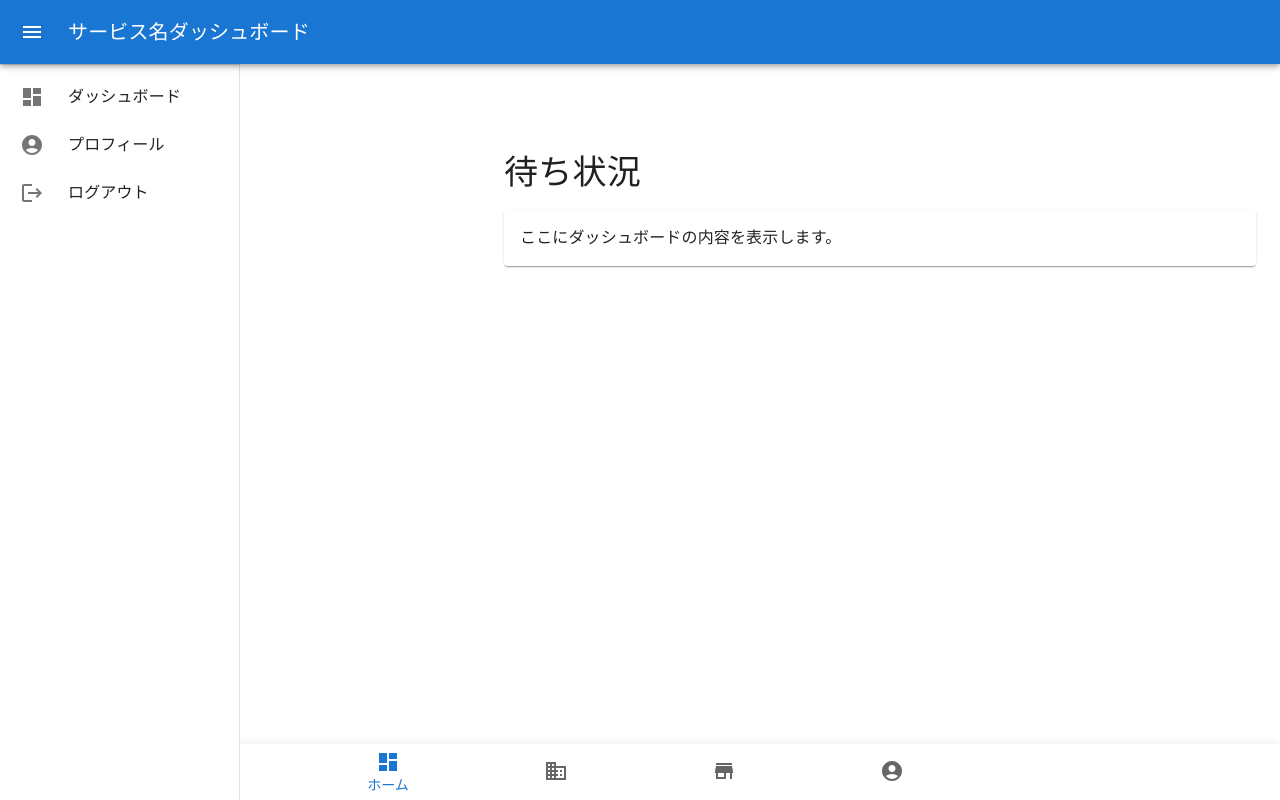
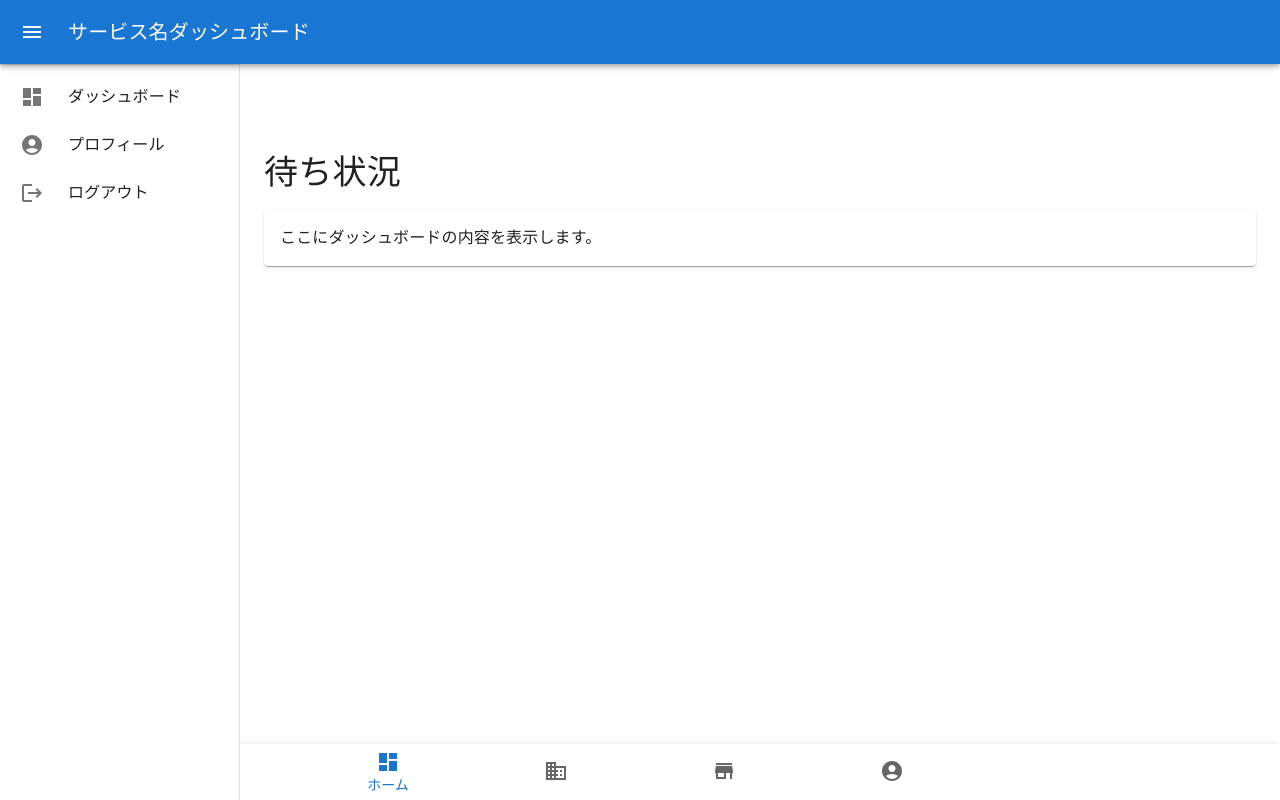
Before and after one commit to sutok/fastapi-sample-mcp-server, a React (Create React App) app in the folder frontend/: page /dashboard in a window 1280 px wide. Built offline with nearby package versions, Linux system fonts and the light colour scheme; no server answers; sample sign-in values are in the browser's storage.

Commit message:
メインコンテンツを左寄せ

```diff
--- a/frontend/src/components/layouts/DefaultLayout.tsx
+++ b/frontend/src/components/layouts/DefaultLayout.tsx
@@ -32,8 +32,8 @@ const drawerWidth = 240;
 
 const AppBar = styled(MuiAppBar)(({ theme }) => ({
   zIndex: theme.zIndex.drawer + 1,
-  width: '100%',
-  position: 'fixed'
+  width: "100%",
+  position: "fixed",
 }));
 
 const DrawerHeader = styled("div")(({ theme }) => ({
@@ -108,7 +108,9 @@ const DefaultLayout: React.FC<{ children: React.ReactNode }> = ({
             width: drawerWidth,
             boxSizing: "border-box",
             whiteSpace: "nowrap",
-            ...(isMobile ? {} : {
+            ...(isMobile
+              ? {}
+              : {
                   width: open ? drawerWidth : theme.spacing(7),
                   transition: theme.transitions.create("width", {
                     easing: theme.transitions.easing.sharp,
@@ -187,14 +189,17 @@ const DefaultLayout: React.FC<{ children: React.ReactNode }> = ({
           p: 3,
           mt: { xs: 7, sm: 8 },
           width: {
-            xs: '100%',
-            sm: `calc(100% - ${open ? drawerWidth : theme.spacing(7)}px)`
+            xs: "100%",
+            sm: `calc(100% - ${open ? drawerWidth : theme.spacing(7)}px)`,
           },
           ml: {
             xs: 0,
-            sm: open ? `${drawerWidth}px` : `${theme.spacing(7)}px`
+            sm:
+              open == false
+                ? `${drawerWidth - 420}px`
+                : `${theme.spacing(7)}px`,
           },
-          transition: theme.transitions.create(['width', 'margin'], {
+          transition: theme.transitions.create(["width", "margin"], {
             easing: theme.transitions.easing.sharp,
             duration: theme.transitions.duration.enteringScreen,
           }),
```
Lines whose indentation alone changed are shown as unchanged.
